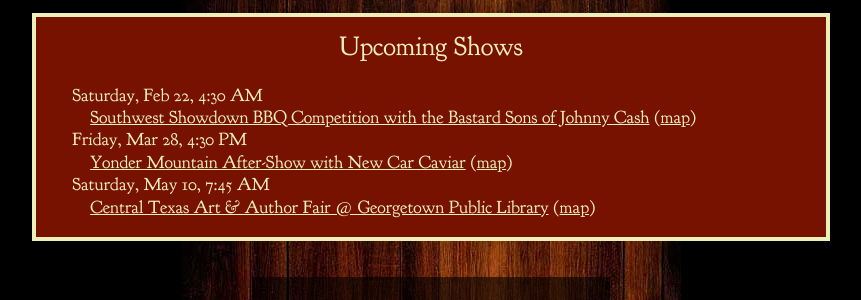
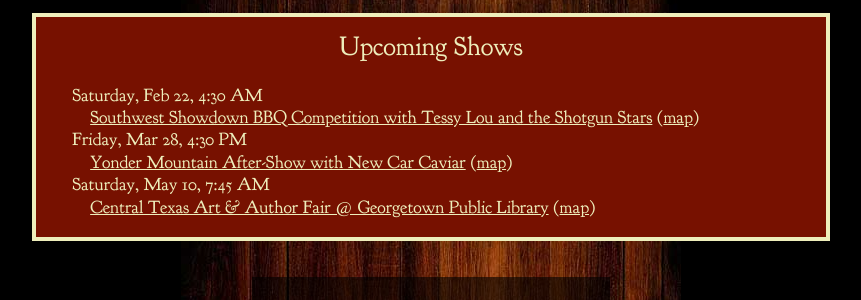
Before and after one commit to twodaysuitcase/twodaysuitcase.github.io, a Jekyll site: the page built from index.html, in a window 1280 px wide. Shown: the part 1264-1564 px from the top of the page, without its empty margins (209-1070 px from the left). Built offline with Jekyll 4.4.1, drawn with Linux system fonts in a browser that asks for light colours; Markdown is read by kramdown in place of the engine named in the settings.

Commit message:
tessylou, not bsojc

```diff
--- a/shows/_posts/2014-02-22-southwest-showdown.html
+++ b/shows/_posts/2014-02-22-southwest-showdown.html
@@ -1,5 +1,5 @@
 ---
-title: Southwest Showdown BBQ Competition with the Bastard Sons of Johnny Cash
+title: Southwest Showdown BBQ Competition with Tessy Lou and the Shotgun Stars
 date: 2014-02-22 10:30:00
 endDate: 2014-02-22 12:00:00
 address: 501 E 32nd St, Austin, TX 78705
@@ -10,7 +10,7 @@
   <span itemprop="performer">Two-Day Suitcase</span> will be playing
   the <a href="http://www.southwestshowdown.com/">2014 Southwest Showdown Charity Barbecue Competition</a>
   (<a href="https://www.facebook.com/southwestshowdown">fb</a>)
-  opening for the <a href="http://www.bsojc.com/">Bastard Sons of Johnny Cash</a>.
+  opening for <a href="http://tessylouwilliams.com/">Tessy Lou and the Shotgun Stars</a>.
 </p>
 <p>
   Suggested donation of <strong>$10 for adults or $20 for a family</strong>.
```
